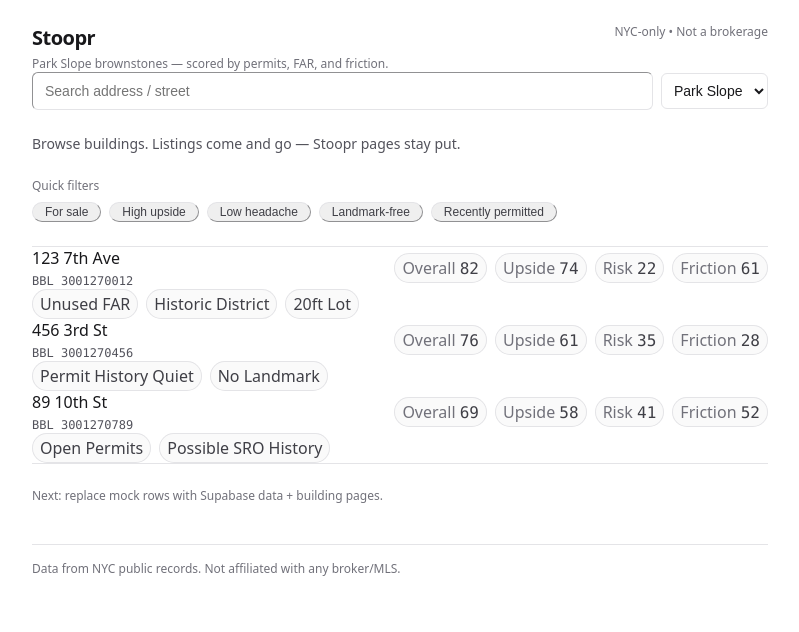
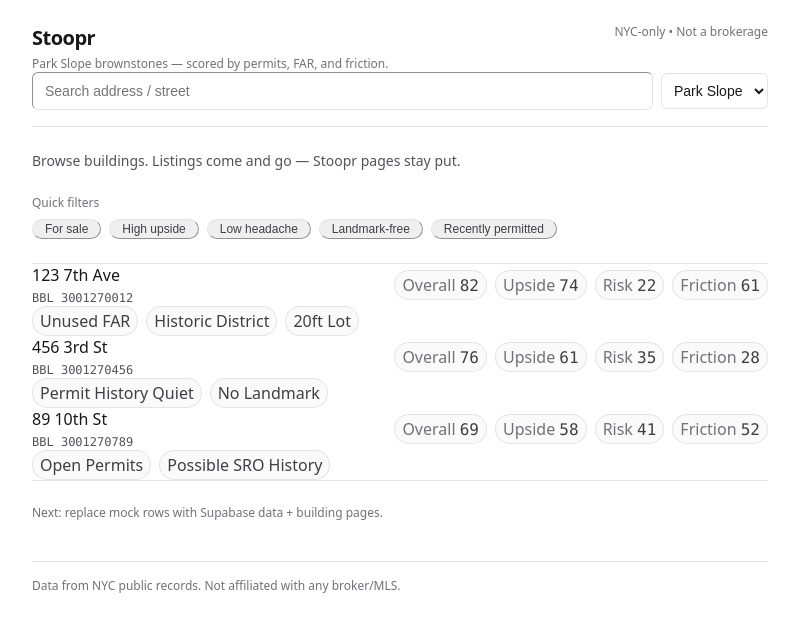
Before and after one commit to corymcguinness/stoopr, a Next.js app: page / in a window 1280 px wide. Shown: the top 632 px of the page, without its empty margins (240-1039 px from the left). Built offline with nearby package versions, Linux system fonts and the light colour scheme.

Commit message:
Update globals.css

```diff
--- a/app/globals.css
+++ b/app/globals.css
@@ -22,3 +22,5 @@
 .ring-1{box-shadow:0 0 0 1px rgba(228,228,231,1) inset}
 .bg-zinc-50{background:#fafafa}.text-zinc-700{color:#3f3f46}
 .w-full{width:100%}.max-w-md{max-width:28rem}
+.border-b{border-bottom:1px solid #e4e4e7}
+.pb-4{padding-bottom:1rem}
```
